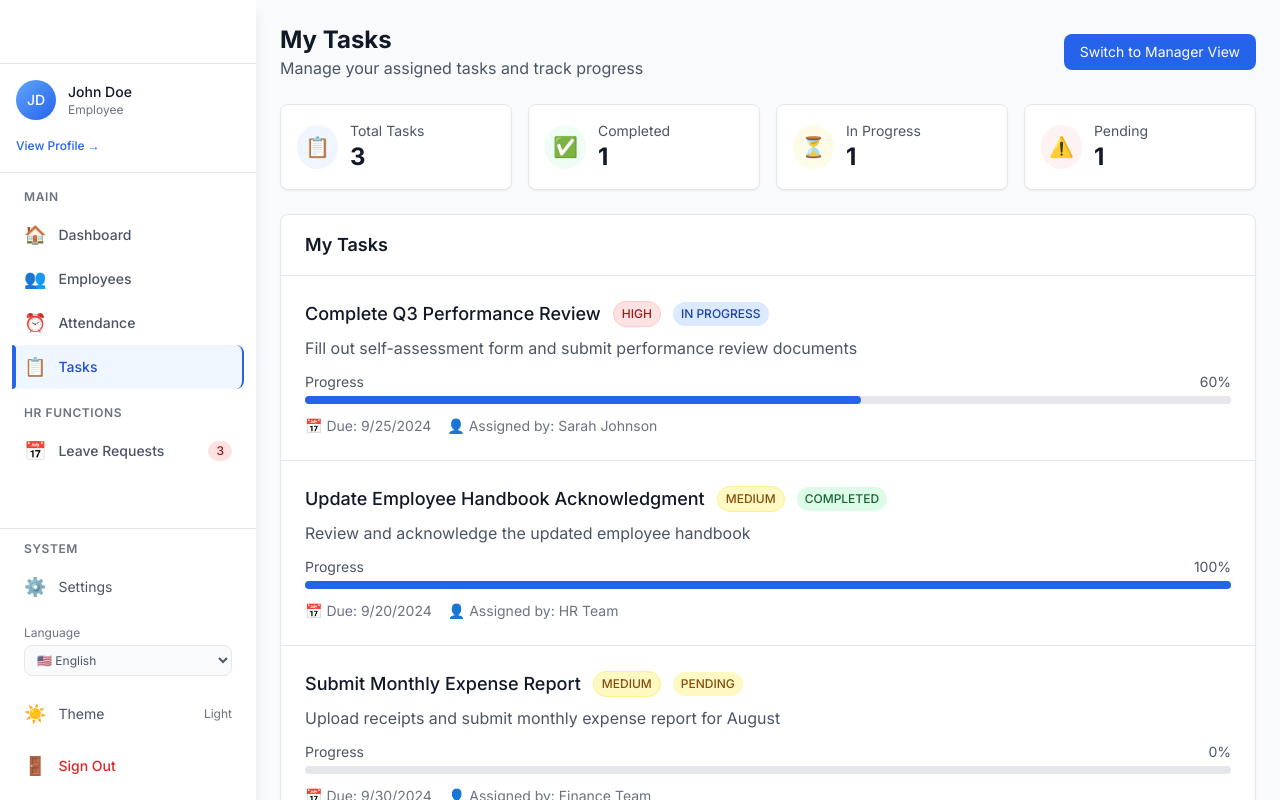
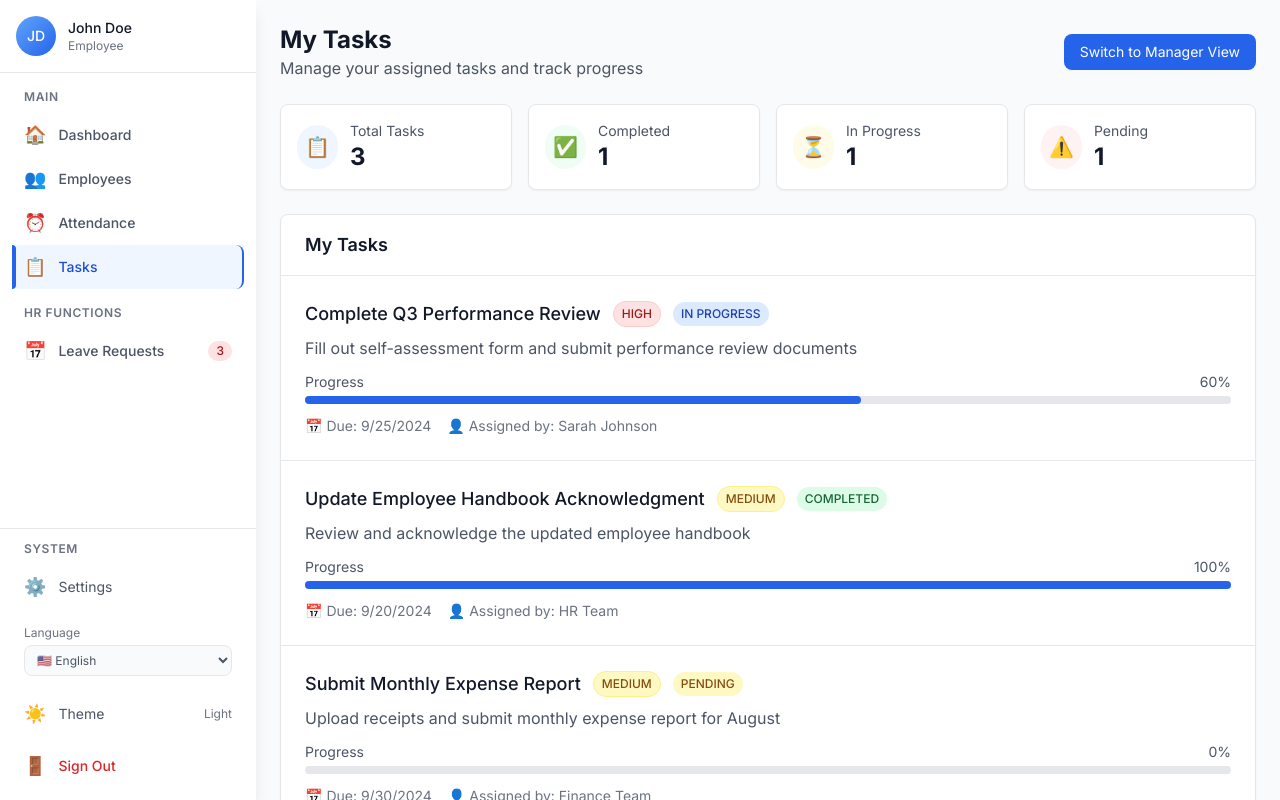
Before and after one commit to mythsumon/HR_MG, a Next.js app: page /tasks in a window 1280 px wide. Built offline with nearby package versions, Linux system fonts and the light colour scheme.

Commit message:
Optimize sidebar layout: Remove empty header, make user name clickable to settings, update menu icons

```diff
--- a/components/Layout.tsx
+++ b/components/Layout.tsx
@@ -31,8 +31,8 @@ const navigation: NavigationItem[] = [
 
   // HR Manager specific items
   { name: 'Approvals', href: '/approvals', icon: '✅', role: 'manager', group: 'hr' },
-  { name: 'Team Attendance', href: '/team-attendance', icon: '👥⏰', role: 'manager', group: 'hr' },
-  { name: 'Task Assignments', href: '/task-assignments', icon: '📋👥', role: 'manager', group: 'hr' },
+  { name: 'Team Attendance', href: '/team-attendance', icon: '👥', role: 'manager', group: 'hr' },
+  { name: 'Task Assignments', href: '/task-assignments', icon: '📋', role: 'manager', group: 'hr' },
 ];
 
 export default function Layout({ children }: LayoutProps) {
@@ -89,33 +89,27 @@ export default function Layout({ children }: LayoutProps) {
       {/* Sidebar */}
       <div className={`fixed inset-y-0 left-0 z-30 w-64 transform bg-white shadow-lg transition-transform duration-300 lg:relative lg:translate-x-0 lg:h-screen lg:overflow-y-auto lg:scrollbar-hide ${sidebarOpen ? 'translate-x-0' : '-translate-x-full'} lg:block`}>
         <div className="flex h-full flex-col">
-          {/* Header Section - Removed HR Icon */}
-          <div className="flex h-16 shrink-0 items-center border-b border-gray-200 px-4">
-            {/* Empty header space */}
-          </div>
-
           {/* User Profile Section */}
           <div className="border-b border-gray-200 p-4">
-            <div className="flex items-center mb-3">
+            <div className="flex items-center">
               <div className="w-10 h-10 bg-gradient-to-br from-blue-400 to-blue-600 rounded-full flex items-center justify-center">
                 <span className="text-white font-medium text-sm">{userAvatar}</span>
               </div>
               <div className="ml-3 min-w-0 flex-1">
-                <p className="text-sm font-medium text-gray-900 truncate">
-                  {userName}
-                </p>
+                <Link
+                  href="/settings"
+                  className="block"
+                  onClick={() => setSidebarOpen(false)}
+                >
+                  <p className="text-sm font-medium text-gray-900 truncate hover:text-primary-600 transition-colors cursor-pointer">
+                    {userName}
+                  </p>
+                </Link>
                 <p className="text-xs text-gray-500 truncate">
                   {userRole === 'manager' ? 'HR Manager' : 'Employee'}
                 </p>
               </div>
             </div>
-            <Link
-              href="/profile"
-              className="text-xs text-primary-600 hover:text-primary-700 font-medium transition-colors"
-              onClick={() => setSidebarOpen(false)}
-            >
-              View Profile →
-            </Link>
           </div>
 
           {/* Navigation */}
```
